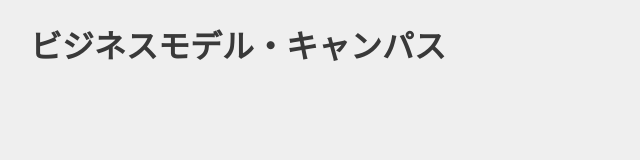
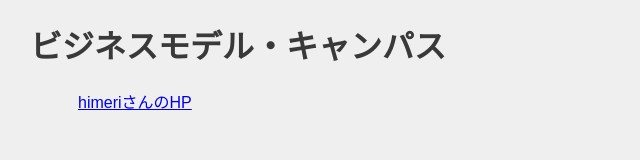
Before and after one commit to 202201997/xbp, a plain HTML site: page de56/3.html in a window 1280 px wide. Shown: the whole page, without its empty margins (0-640 px from the left). Drawn offline with Linux system fonts and the light colour scheme.

Commit message:
20231016

```diff
--- a/de56/3.html
+++ b/de56/3.html
@@ -2,7 +2,7 @@
 <html lang="jp">
 <head>
     <!-- ⑥↓タイトルを変えてみよう -->
-    <title>kadai</title>
+    <title>2kai</title>
     <!-- ⑤スタイルシートの設定をしよう -->
     <link rel="stylesheet" href="./css/style.css">
     <!-- h1.htmlからある行をコピペしてくればOK -->
@@ -12,4 +12,5 @@
     </h1>
     <!-- 塊ごとにdivタグで区切るようにしましょう。 -->
     <div>
-       <a href=""
+       <a href="https://taniokahimeri.github.io/xbp/de56/3.html">himeriさんのHP</a><br>
+    </div>
```
Also changed, not shown: de56/2.html (+1 -1 lines), de56/index.html (+1 -0 lines).
